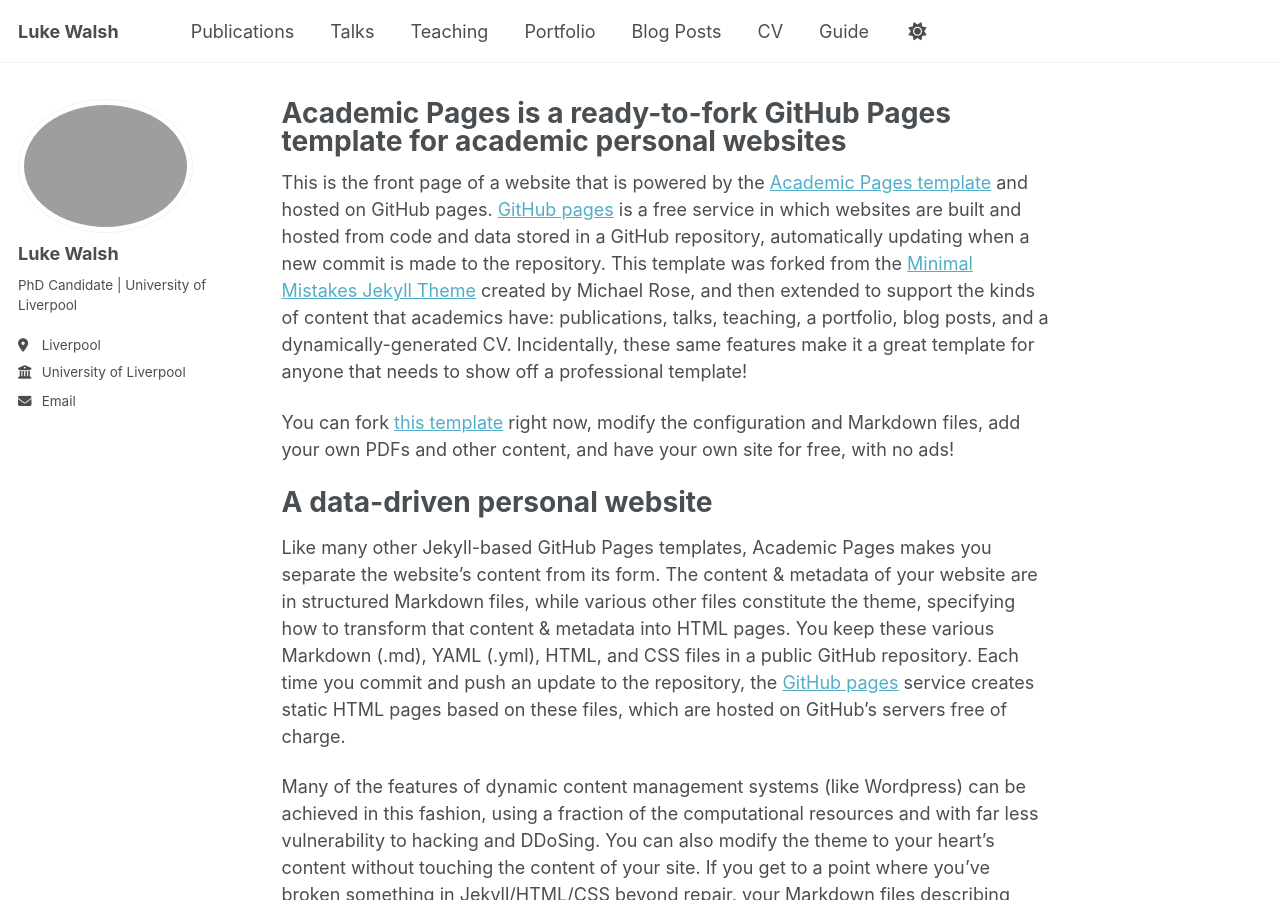
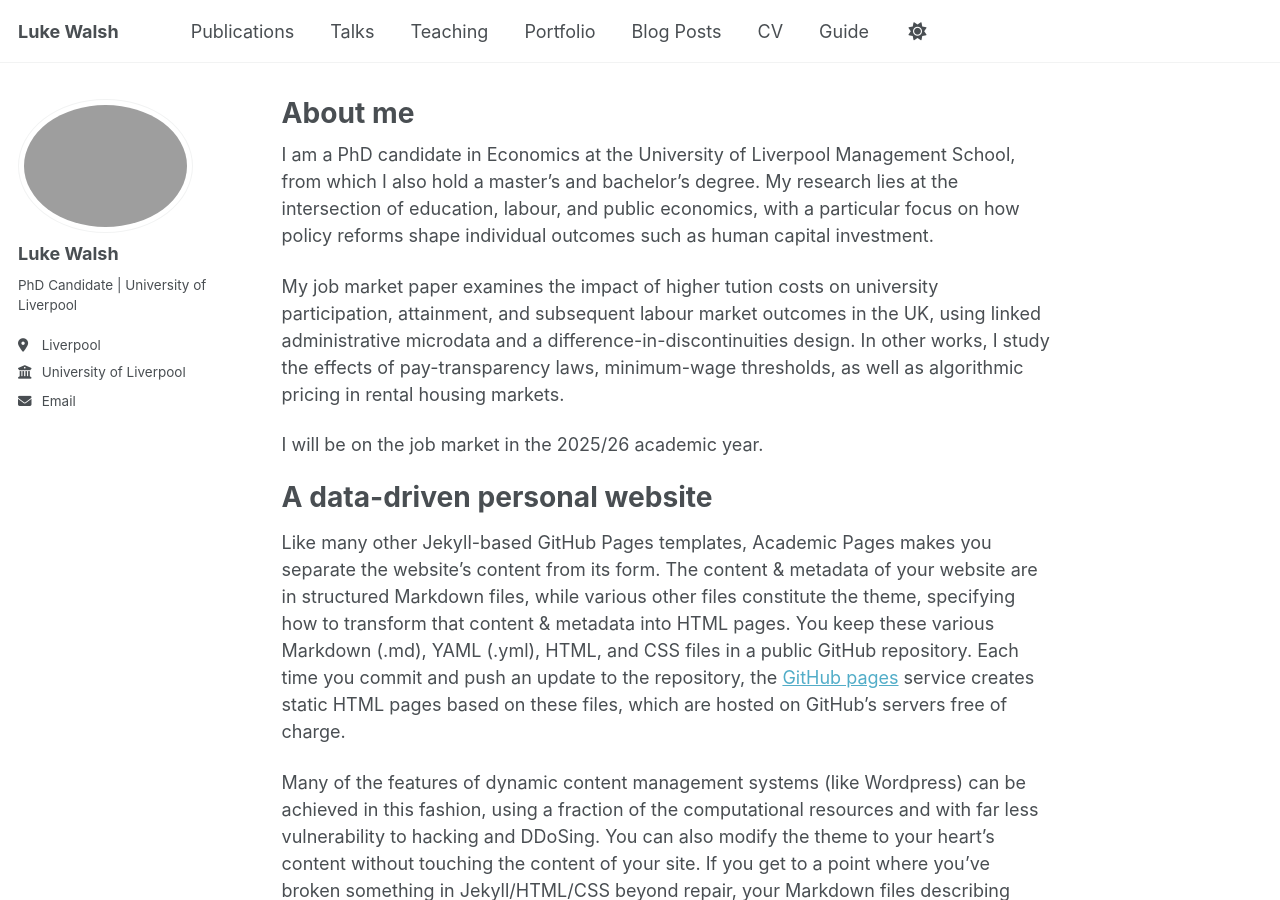
Before and after one commit to LukeWalsh308/LukeWalsh308.github.io, a Jekyll site: the page built from _pages/about.md, in a window 1280 px wide and 900 px high. Built offline with Jekyll 4.4.1, drawn with Linux system fonts in a browser that asks for light colours; a script that is not in the unit is left out.

Commit message:
Update about.md

```diff
--- a/_pages/about.md
+++ b/_pages/about.md
@@ -1,15 +1,17 @@
 ---
 permalink: /
-title: "Academic Pages is a ready-to-fork GitHub Pages template for academic personal websites"
+title: "About me"
 author_profile: true
 redirect_from:
   - /about/
   - /about.html
 ---
 
-This is the front page of a website that is powered by the [Academic Pages template](https://github.com/academicpages/academicpages.github.io) and hosted on GitHub pages. [GitHub pages](https://pages.github.com) is a free service in which websites are built and hosted from code and data stored in a GitHub repository, automatically updating when a new commit is made to the repository. This template was forked from the [Minimal Mistakes Jekyll Theme](https://mmistakes.github.io/minimal-mistakes/) created by Michael Rose, and then extended to support the kinds of content that academics have: publications, talks, teaching, a portfolio, blog posts, and a dynamically-generated CV. Incidentally, these same features make it a great template for anyone that needs to show off a professional template!
+I am a PhD candidate in Economics at the University of Liverpool Management School, from which I also hold a master's and bachelor's degree. My research lies at the intersection of education, labour, and public economics, with a particular focus on how policy reforms shape individual outcomes such as human capital investment.
 
- You can fork [this template](https://github.com/academicpages/academicpages.github.io) right now, modify the configuration and Markdown files, add your own PDFs and other content, and have your own site for free, with no ads!
+My job market paper examines the impact of higher tution costs on university participation, attainment, and subsequent labour market outcomes in the UK, using linked administrative microdata and a difference-in-discontinuities design. In other works, I study the effects of pay-transparency laws, minimum-wage thresholds, as well as algorithmic pricing in rental housing markets.
+
+I will be on the job market in the 2025/26 academic year.
 
 A data-driven personal website
 ======
```
